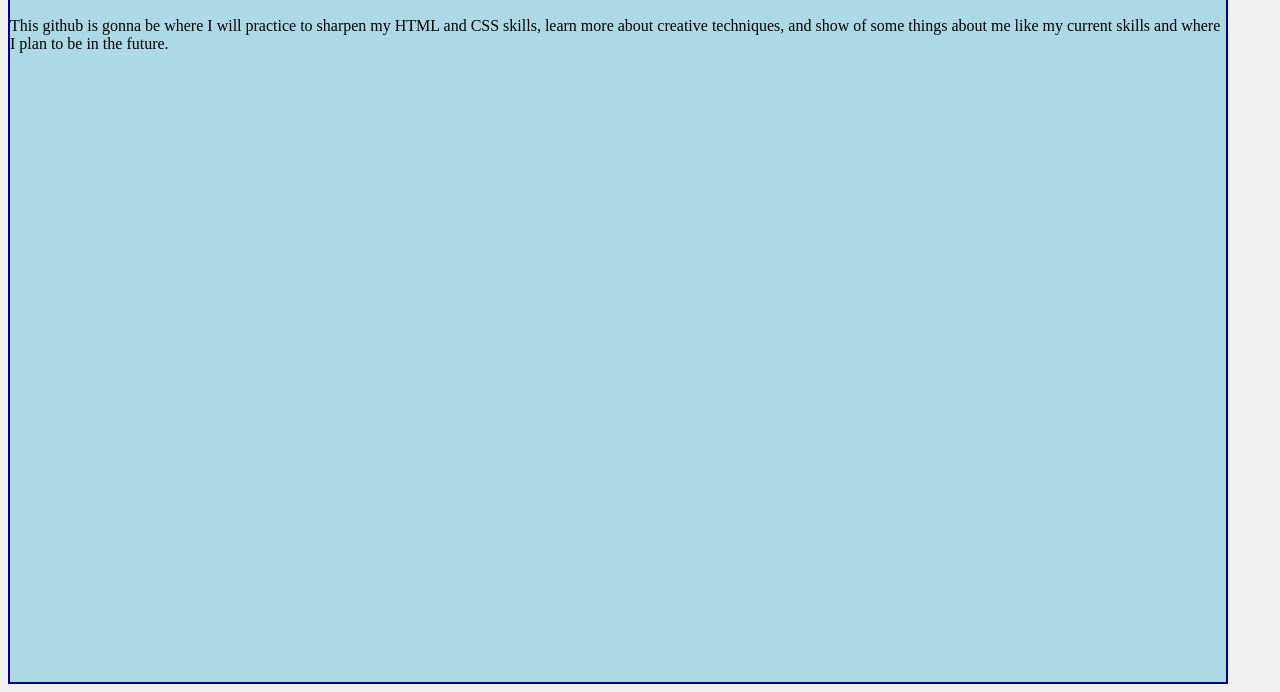
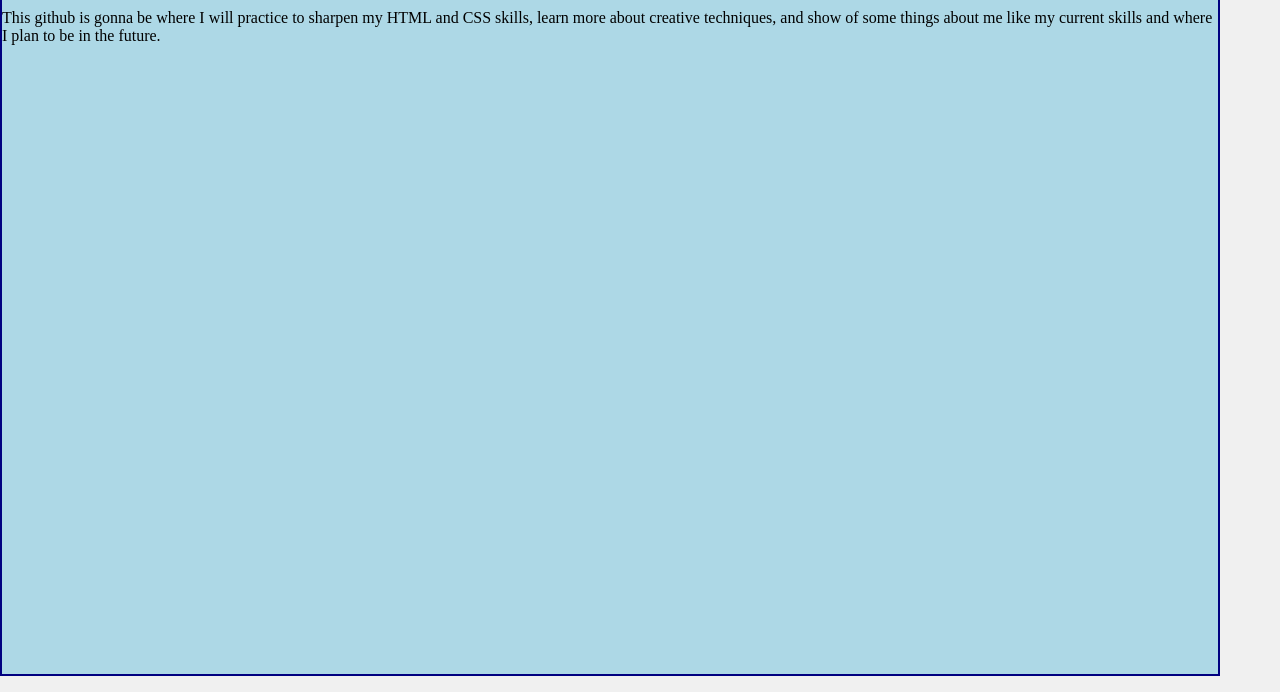
Before and after one commit to mastrotony-GH/MyBlogAM, a plain HTML site: page index.html in a window 1280 px wide. Shown: the part 112-804 px from the top of the page. Drawn offline with Linux system fonts and the light colour scheme.

Commit message:
Update style.css

```diff
--- a/style.css
+++ b/style.css
@@ -1,3 +1,8 @@
+
+html, body {
+    margin: 0;
+    padding: 0:
+}
 
 h1 {
     color:blue;
@@ -9,7 +14,6 @@ h1 {
     border: 2px solid navy;
     height: 98vh;
     width: 95vw;
-
 }
 
 body {
```
